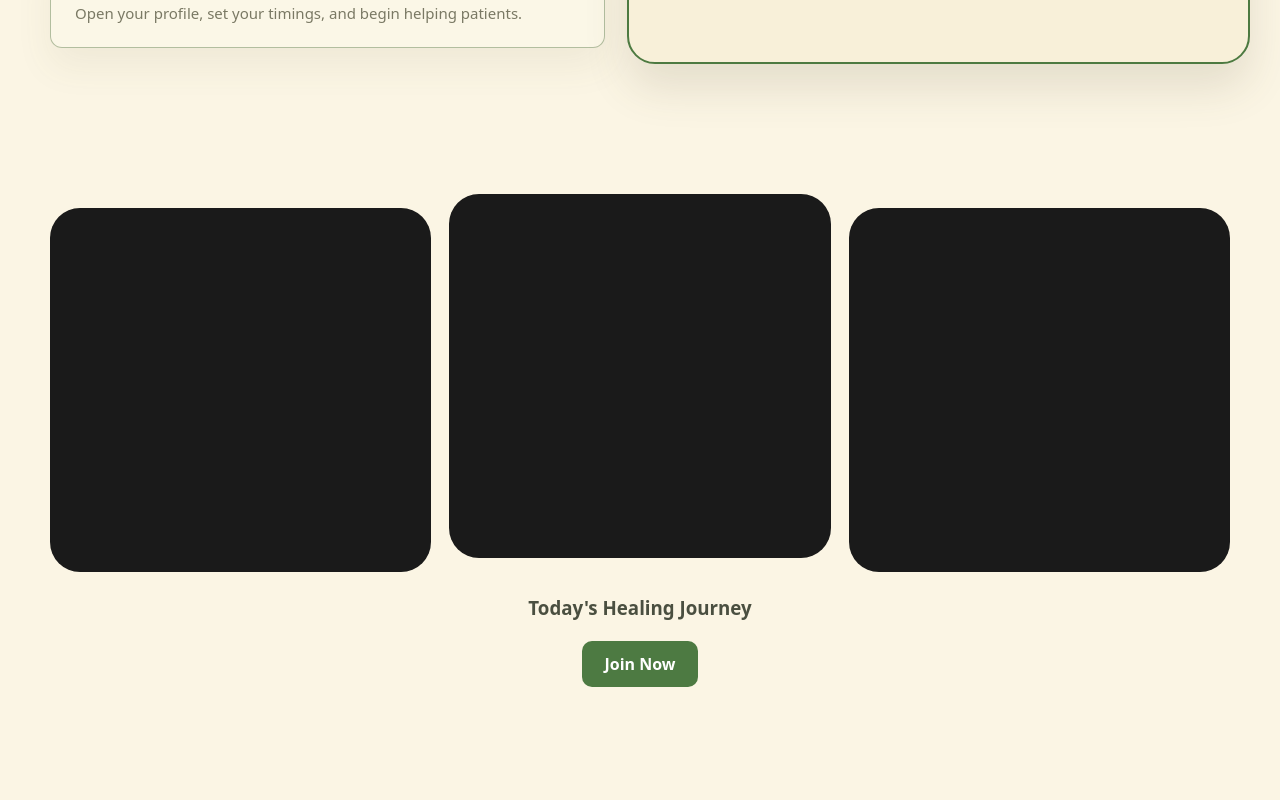
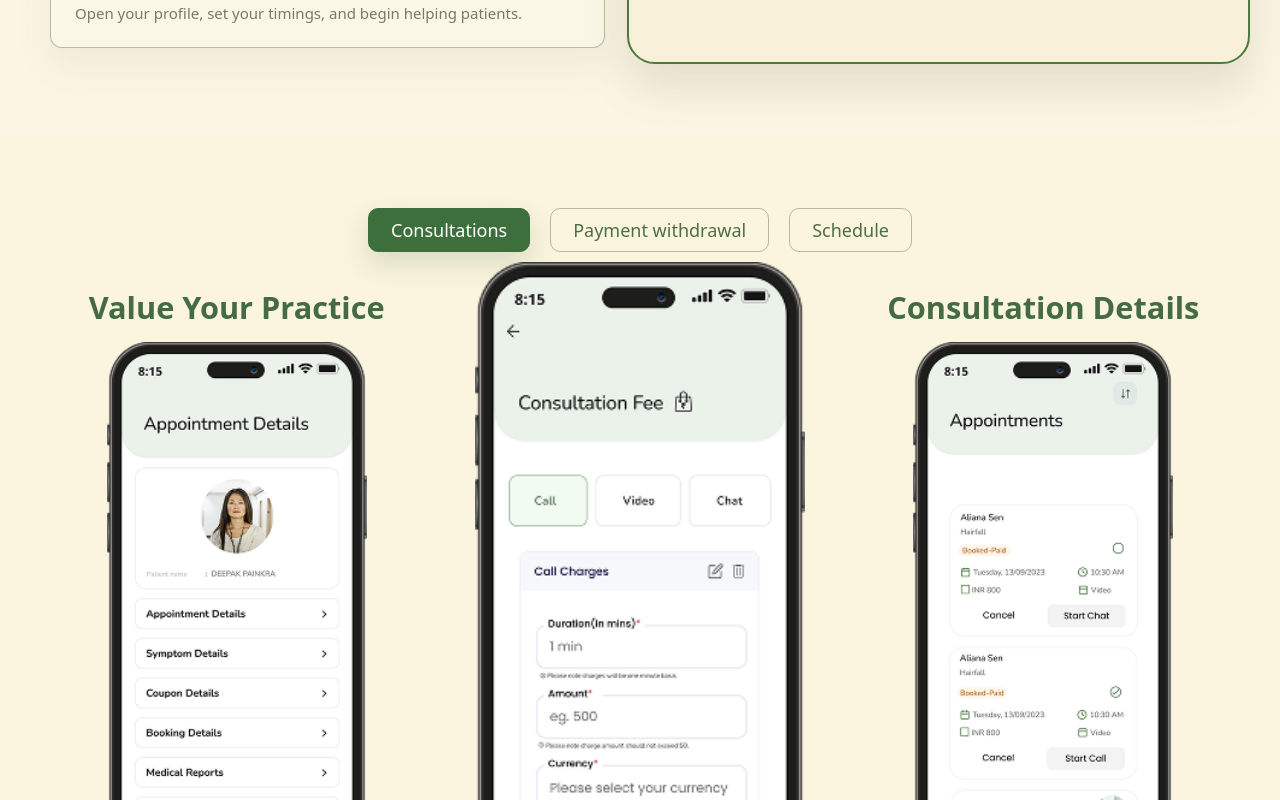
Before and after one commit to Amanptdr/codescure-tech, a React (Vite) app: page / in a window 1280 px wide. Shown: the part 4300-5100 px from the top of the page. Built offline with nearby package versions, Linux system fonts and the light colour scheme.

Commit message:
completed one more step

```diff
--- a/src/App.css
+++ b/src/App.css
@@ -24,6 +24,18 @@
   margin: 0;
   font-size: clamp(30px, 3vw, 42px);
   color: #446b41;
+}
+
+.sr-only {
+  position: absolute;
+  width: 1px;
+  height: 1px;
+  padding: 0;
+  margin: -1px;
+  overflow: hidden;
+  clip-path: inset(50%);
+  white-space: nowrap;
+  border: 0;
 }
 
 .section-subtitle {
@@ -774,30 +786,88 @@
   border-radius: 999px;
 }
 
-.journey-grid {
+.section--journey {
+  background: #fbf4df;
+}
+
+.journey-tabs {
+  display: flex;
+  justify-content: center;
+  gap: 20px;
+  flex-wrap: wrap;
+  margin-bottom: 38px;
+}
+
+.journey-tabs__button {
+  min-height: 44px;
+  padding: 0 22px;
+  border-radius: 10px;
+  border: 1px solid rgba(76, 110, 58, 0.42);
+  background: transparent;
+  color: #4c7042;
+  font: inherit;
+  font-size: 18px;
+  cursor: pointer;
+  transition:
+    background-color 160ms ease,
+    color 160ms ease,
+    border-color 160ms ease,
+    box-shadow 160ms ease;
+}
+
+.journey-tabs__button:hover,
+.journey-tabs__button:focus-visible,
+.journey-tabs__button--active {
+  background: #3d6f3c;
+  color: #fff;
+  border-color: #3d6f3c;
+  box-shadow: 0 12px 28px rgba(61, 111, 60, 0.18);
+  outline: none;
+}
+
+.journey-triptych {
   display: grid;
   grid-template-columns: repeat(3, minmax(0, 1fr));
-  gap: 18px;
-  align-items: end;
+  gap: 30px;
+  align-items: start;
 }
 
-.phone-mock {
-  border-radius: 30px;
-  padding: 12px;
-  background: #1a1a1a;
+.journey-visual-card {
+  display: grid;
+  justify-items: center;
+  gap: 16px;
 }
 
-.phone-mock--center {
-  transform: translateY(-14px);
+.journey-visual-card h3 {
+  margin: 0;
+  text-align: center;
+  color: #446b41;
+  font-size: clamp(24px, 2.4vw, 33px);
+  line-height: 1.15;
 }
 
-.phone-mock__screen {
-  min-height: 340px;
+.journey-visual-card__phone {
+  width: min(100%, 300px);
 }
 
-.journey-cta {
-  margin-top: 22px;
-  text-align: center;
+.journey-visual-card__phone img {
+  display: block;
+  width: 100%;
+  height: auto;
+  object-fit: contain;
+}
+
+.journey-visual-card:nth-child(2) {
+  transform: translateY(-28px);
+}
+
+.journey-visual-card:nth-child(2) .journey-visual-card__phone {
+  width: min(100%, 330px);
+}
+
+.journey-visual-card:nth-child(1) .journey-visual-card__phone,
+.journey-visual-card:nth-child(3) .journey-visual-card__phone {
+  width: min(100%, 260px);
 }
 
 .testimonial-grid {
@@ -972,7 +1042,7 @@
   }
 
   .testimonial-grid,
-  .journey-grid {
+  .journey-triptych {
     grid-template-columns: 1fr;
   }
 
@@ -1009,6 +1079,15 @@
 
   .join-grid__visual {
     min-height: 360px;
+  }
+
+  .journey-triptych {
+    grid-template-columns: 1fr;
+    gap: 22px;
+  }
+
+  .journey-visual-card:nth-child(2) {
+    transform: none;
   }
 }
 
@@ -1059,6 +1138,20 @@
     padding: 12px;
   }
 
+  .journey-tabs {
+    gap: 12px;
+    margin-bottom: 24px;
+  }
+
+  .journey-tabs__button {
+    font-size: 16px;
+    padding: 0 16px;
+  }
+
+  .journey-visual-card__phone {
+    width: min(100%, 240px);
+  }
+
   .feature-showcase__blob {
     left: 10px;
     top: 0;
--- a/src/components/sections/JourneySection.tsx
+++ b/src/components/sections/JourneySection.tsx
@@ -1,23 +1,124 @@
+import { useState } from 'react'
+import joinStep4 from '../../assets/join-step-4.png'
+import joinStep2 from '../../assets/join-step-2.png'
+import joinStep3 from '../../assets/join-step-3.png'
+
+type JourneyTab = {
+  label: string
+  items: Array<{
+    title: string
+    image: string
+    captionPosition: 'top' | 'bottom'
+  }>
+}
+
+const journeyTabs: JourneyTab[] = [
+  {
+    label: 'Consultations',
+    items: [
+      {
+        title: 'Value Your Practice',
+        image: joinStep4,
+        captionPosition: 'top',
+      },
+      {
+        title: "Today's Healing Journey",
+        image: joinStep2,
+        captionPosition: 'bottom',
+      },
+      {
+        title: 'Consultation Details',
+        image: joinStep3,
+        captionPosition: 'top',
+      },
+    ],
+  },
+  {
+    label: 'Payment withdrawal',
+    items: [
+      {
+        title: 'Withdraw Earnings',
+        image: joinStep2,
+        captionPosition: 'top',
+      },
+      {
+        title: 'Track Payments',
+        image: joinStep3,
+        captionPosition: 'bottom',
+      },
+      {
+        title: 'Wallet Summary',
+        image: joinStep4,
+        captionPosition: 'top',
+      },
+    ],
+  },
+  {
+    label: 'Schedule',
+    items: [
+      {
+        title: 'Plan Your Day',
+        image: joinStep3,
+        captionPosition: 'top',
+      },
+      {
+        title: "Today's Journey",
+        image: joinStep4,
+        captionPosition: 'bottom',
+      },
+      {
+        title: 'Consultation Slots',
+        image: joinStep2,
+        captionPosition: 'top',
+      },
+    ],
+  },
+]
+
 export function JourneySection() {
+  const [activeTab, setActiveTab] = useState(0)
+  const tab = journeyTabs[activeTab]
+
   return (
     <section className="section section--journey" aria-labelledby="journey-title">
       <div className="section-shell">
-        <div className="journey-grid">
-          <article className="phone-mock">
-            <div className="phone-mock__screen"></div>
-          </article>
-          <article className="phone-mock phone-mock--center">
-            <div className="phone-mock__screen"></div>
-          </article>
-          <article className="phone-mock">
-            <div className="phone-mock__screen"></div>
-          </article>
+        <h2 id="journey-title" className="sr-only">
+          Today&apos;s Healing Journey
+        </h2>
+
+        <div className="journey-tabs" role="tablist" aria-label="Journey modes">
+          {journeyTabs.map((item, index) => {
+            const isActive = index === activeTab
+
+            return (
+              <button
+                key={item.label}
+                type="button"
+                role="tab"
+                aria-selected={isActive}
+                className={`journey-tabs__button${isActive ? ' journey-tabs__button--active' : ''}`}
+                onClick={() => setActiveTab(index)}
+                onMouseEnter={() => setActiveTab(index)}
+                onFocus={() => setActiveTab(index)}
+              >
+                {item.label}
+              </button>
+            )
+          })}
         </div>
-        <div className="journey-cta">
-          <h3>Today&apos;s Healing Journey</h3>
-          <a className="cta-button" href="#join-circle">
-            Join Now
-          </a>
+
+        <div className="journey-triptych" aria-live="polite">
+          {tab.items.map((item) => (
+            <article className="journey-visual-card" key={item.title}>
+              {item.captionPosition === 'top' && <h3>{item.title}</h3>}
+
+              <div className="journey-visual-card__phone">
+                <img src={item.image} alt={item.title} />
+              </div>
+
+              {item.captionPosition === 'bottom' && <h3>{item.title}</h3>}
+            </article>
+          ))}
         </div>
       </div>
     </section>
```
